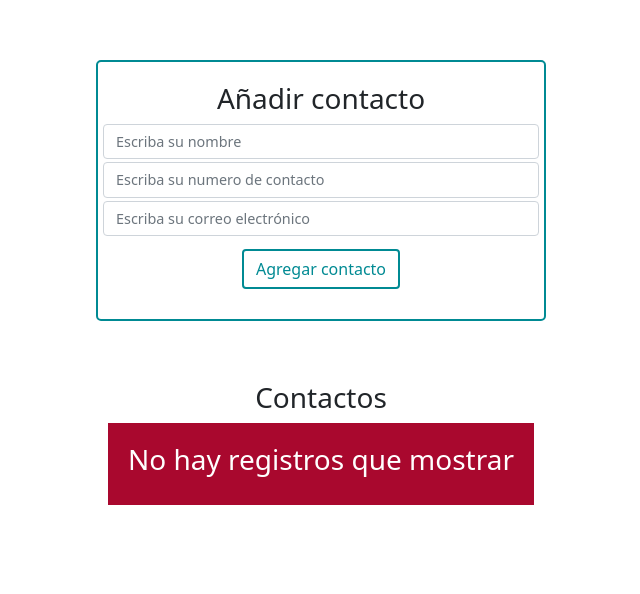
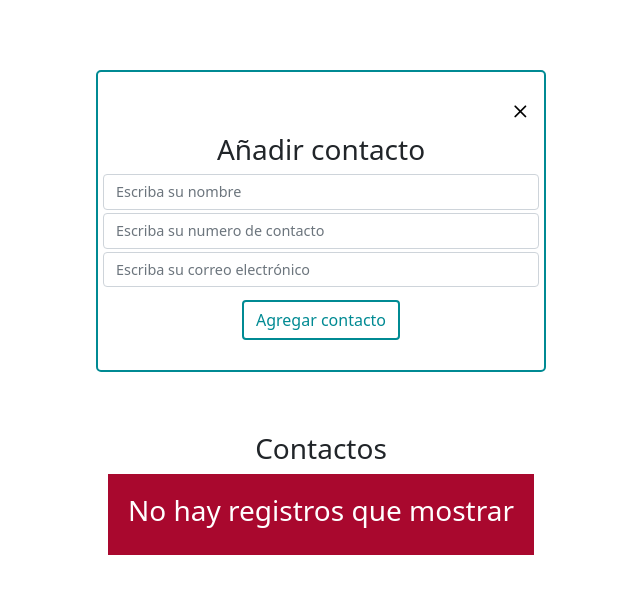
Before and after one commit to alejandropmz/simple-flask-mysqldb-forms, a Flask app: page / in a window 1280 px wide. Shown: the top 594 px of the page, without its empty margins (319-959 px from the left). Run offline with Flask 3, Linux system fonts and the light colour scheme; data that the repository does not hold is empty; some libraries are stand-ins or nearby versions.

Commit message:
logica de cerrar y abrir formulario para agregar información

```diff
--- a/app.py
+++ b/app.py
@@ -69,6 +69,7 @@ def update(id):
     )
     mysql.connection.commit()
     cur.close()
+    flash("Contacto editado correctamente")
     return redirect(url_for("home"))
 
 
--- a/static/css/index.css
+++ b/static/css/index.css
@@ -1,9 +1,34 @@
+/* añadir contacto */
+
+#add-contact * {
+  margin: 0 5px;
+}
+
+#add-contact {
+  border-radius: 5px;
+  border: solid #03305a 2px;
+  background-color: #03305a;
+  color: white;
+  margin: 10px auto 5px;
+  padding: 0 10px;
+  width: 100%;
+  max-width: 450px;
+}
+
+#add-contact:hover {
+  background-color: #032340;
+}
+
+#add-text {
+  margin: 0;
+}
+
 /* formulario */
 
 #index-form {
   border-radius: 5px;
   border: solid #008a93 2px;
-  margin: 60px auto 50px;
+  margin: 70px auto 50px;
   padding: 20px 5px;
   width: 100%;
   max-width: 450px;
@@ -36,6 +61,12 @@
   outline: none;
   background: #008a93;
   color: white;
+}
+
+.close-form i {
+  font-size: 1.7rem;
+  color: black;
+  padding: 0 5px;
 }
 
 /* tabla de contactos */
@@ -107,6 +138,18 @@
   text-align: center;
 }
 
+/* El resto de css está en edit-contact */
+.edit-message {
+  border-radius: 5px;
+  background: #008a93;
+  color: white;
+  margin: 5px auto;
+  padding: 5px;
+  width: 100%;
+  max-width: 500px;
+  text-align: center;
+}
+
 .delete-message {
   border-radius: 5px;
   background: #a9082e;
--- a/static/js/layout.js
+++ b/static/js/layout.js
@@ -6,27 +6,42 @@ msgContent = [...msgContent];
 let close = document.getElementsByClassName("close");
 close = [...close];
 
+/* formulario */
+
+let addContact = document.getElementById("add-contact")
+let form = document.getElementById("index-form-father")
+let buttonClose = document.getElementById("close-form-button")
+
+
+
 /* logica */
 
-/* const sh = () => {
-  console.log("object");
-};
 
-setTimeout(() => {
-  sh();
-}, 3000); */
+/* mostrar mensajes de agregado y ocultado */
 
 const noShowMsg = () => {
   msgContent[0].className = "d-none";
 };
 
-/* mostrar mensajes de agregado y ocultado */
 
 if (close[0]) {
   setTimeout(() => {
     noShowMsg();
-  }, 3000);
+  }, 4000);
   close[0].addEventListener("click", () => {
     noShowMsg();
   });
 }
+
+
+/* Mostrar formulario */
+
+buttonClose.addEventListener('click', ()=> {
+  form.className = "d-none"
+  addContact.className = "d-flex justify-content-start align-items-center"
+})
+
+addContact.addEventListener('click', ()=> {
+  form.className = ""
+  addContact.className = "d-none"
+})
--- a/templates/index.html
+++ b/templates/index.html
@@ -17,11 +17,27 @@ mensajes %} {% if mensaje == "Contacto creado correctamente" %}
   </div>
   <h3>{{mensaje}}</h3>
 </div>
+{% elif mensaje == "Contacto editado correctamente" %}
+<div class="create-delete-message edit-message">
+  <div class="close d-flex justify-content-end">
+    <i id="close-button" class="bi bi-x"></i>
+  </div>
+  <h3>{{mensaje}}</h3>
+</div>
 {% endif %} {% endfor %} {% endif %} {% endwith %}
 
+<!-- añadir contacto -->
+<div id="add-contact" class="d-none">
+  <i class="bi bi-person-plus"></i>
+  <p id="add-text">Añadir contacto</p>
+</div>
+
 <!-- fourmulario -->
-<form action="/create" method="POST">
+<form id="index-form-father" class="" action="/create" method="POST">
   <div id="index-form" class="d-block">
+    <div class="close-form d-flex justify-content-end">
+      <i id="close-form-button" class="bi bi-x"></i>
+    </div>
     <h3>Añadir contacto</h3>
     <input
       class="form-control"
```
Also changed, not shown: templates/edit_contact.html (+10 -1 lines).
